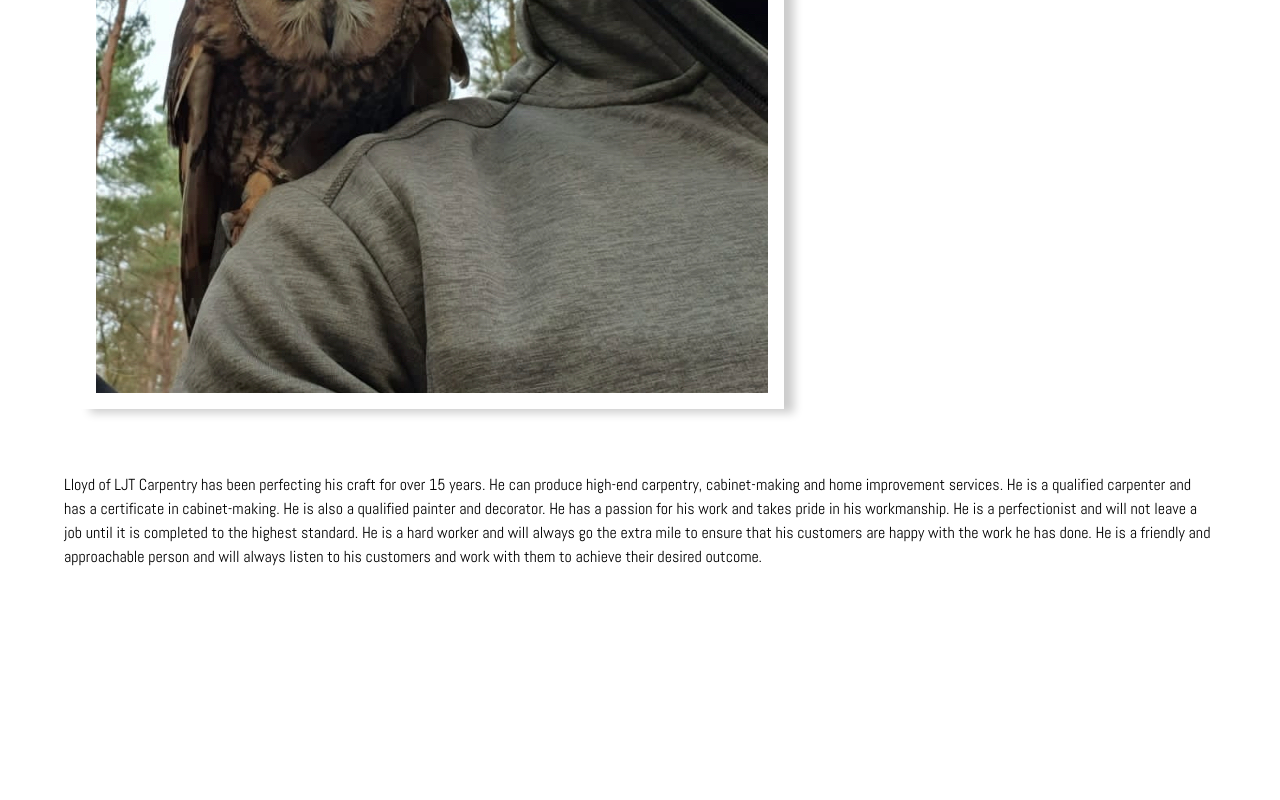
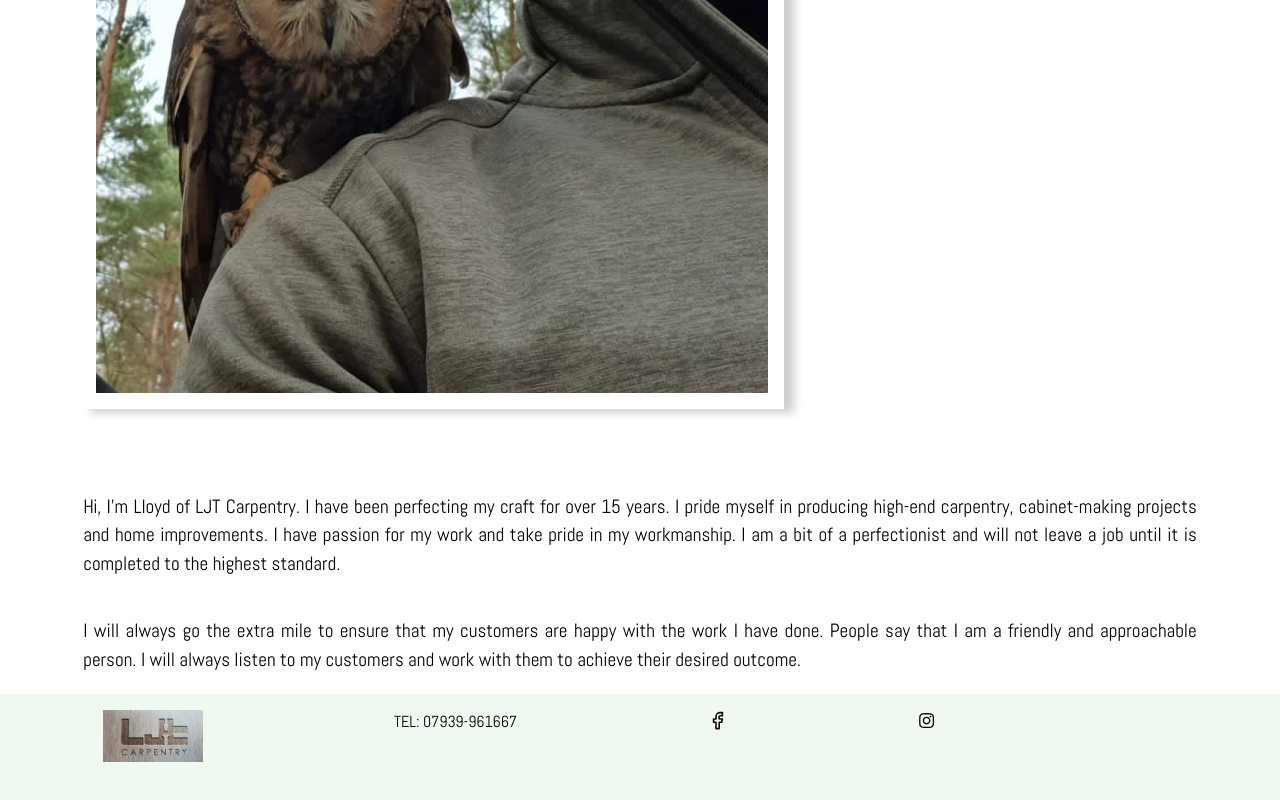
Before and after one commit to wardu/ljt-carpentary, a React (Create React App) app: page /about in a window 1280 px wide. Shown: the part 952-1752 px from the top of the page. Before the commit the page ends 1521 px from the top, so only its background shows below. Built offline with nearby package versions, Linux system fonts and the light colour scheme.

Commit message:
add About content

```diff
--- a/src/pages/About/About.jsx
+++ b/src/pages/About/About.jsx
@@ -1,4 +1,5 @@
 import profile from "../../assets/images/profile.jpeg";
+import Footer from "../../components/Footer/Footer";
 
 import "./About.scss";
 
@@ -8,7 +9,7 @@ const About = () => {
       <section className='about__head'>
         <div className='about__head-container'>
           <div className='about__head-text'>
-            <h2 className='about__head-title'>A Little Bit About Us...</h2>
+            <h2 className='about__head-title'>A Little Bit About Me...</h2>
           </div>
           <div className='about__head-img'>
             <img src={profile} alt='profile LJT Carpentry' />
@@ -18,20 +19,22 @@ const About = () => {
       <section className='about__body'>
         <div className='about__body-container'>
           <p className='about__body-text'>
-            Lloyd of LJT Carpentry has been perfecting his craft for over 15
-            years. He can produce high-end carpentry, cabinet-making and home
-            improvement services. He is a qualified carpenter and has a
-            certificate in cabinet-making. He is also a qualified painter and
-            decorator. He has a passion for his work and takes pride in his
-            workmanship. He is a perfectionist and will not leave a job until it
-            is completed to the highest standard. He is a hard worker and will
-            always go the extra mile to ensure that his customers are happy with
-            the work he has done. He is a friendly and approachable person and
-            will always listen to his customers and work with them to achieve
-            their desired outcome.
+            Hi, I'm Lloyd of LJT Carpentry. I have been perfecting my craft for
+            over 15 years. I pride myself in producing high-end carpentry,
+            cabinet-making projects and home improvements. I have passion for my
+            work and take pride in my workmanship. I am a bit of a perfectionist
+            and will not leave a job until it is completed to the highest
+            standard.
+          </p>
+          <p>
+            I will always go the extra mile to ensure that my customers are
+            happy with the work I have done. People say that I am a friendly and
+            approachable person. I will always listen to my customers and work
+            with them to achieve their desired outcome.
           </p>
         </div>
       </section>
+      <Footer />
     </section>
   );
 };
--- a/src/pages/About/About.scss
+++ b/src/pages/About/About.scss
@@ -27,7 +27,14 @@
 
     &-container {
       display: flex;
+      flex-direction: column;
       justify-content: center;
+
+      & p {
+        padding: 1em;
+        font-size: 1.2em;
+        text-align: justify;
+      }
     }
   }
 }
```
